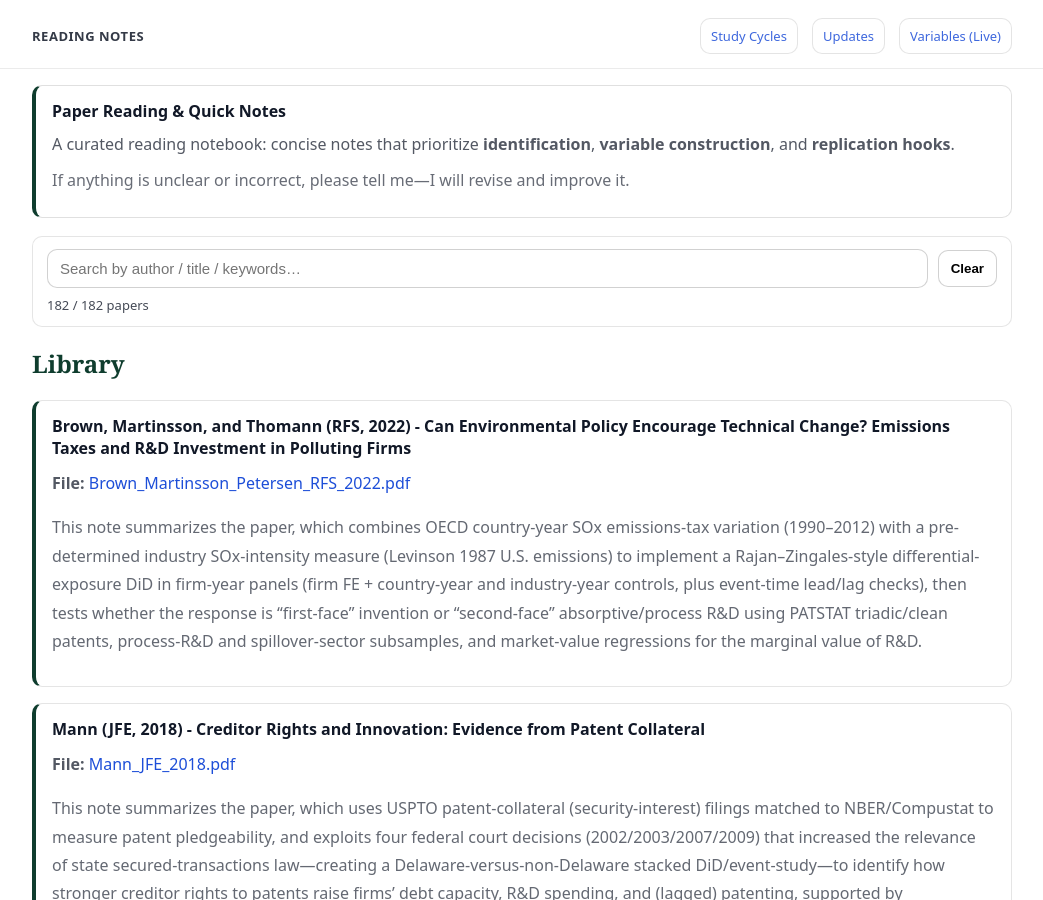
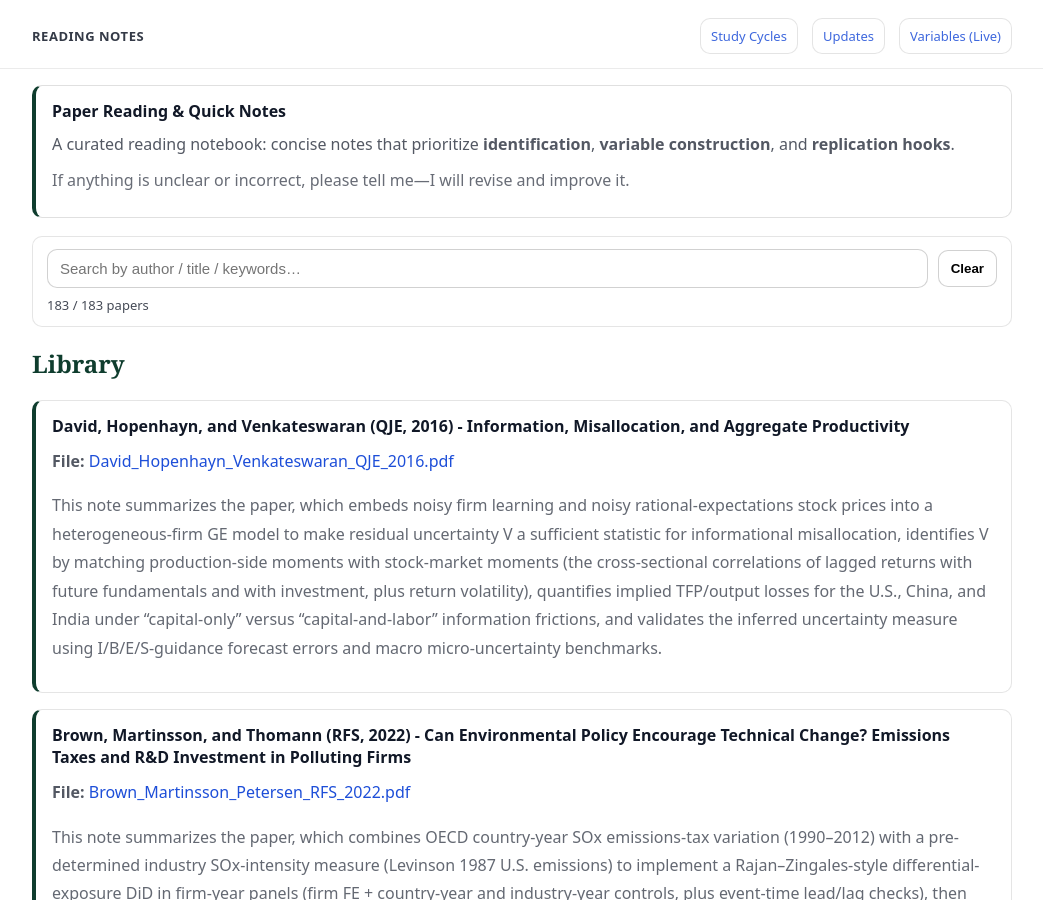
Before and after one commit to yaxinzn/study-archive, a Jekyll site: the page built from reading/index.md, in a window 1280 px wide and 900 px high. Shown: the whole window, without its empty margins (118-1161 px from the left). Built offline with Jekyll 4.4.1, drawn with Linux system fonts in a browser that asks for light colours.

Commit message:
Reading: add/update David_Hopenhayn_Venkateswaran_QJE_2016.pdf

```diff
--- a/_data/reading.yml
+++ b/_data/reading.yml
@@ -1,3 +1,7 @@
+- title: "David, Hopenhayn, and Venkateswaran (QJE, 2016) - Information, Misallocation, and Aggregate Productivity"
+  file: "David_Hopenhayn_Venkateswaran_QJE_2016.pdf"
+  desc: "This note summarizes the paper, which embeds noisy firm learning and noisy rational-expectations stock prices into a heterogeneous-firm GE model to make residual uncertainty V a sufficient statistic for informational misallocation, identifies V by matching production-side moments with stock-market moments (the cross-sectional correlations of lagged returns with future fundamentals and with investment, plus return volatility), quantifies implied TFP/output losses for the U.S., China, and India under “capital-only” versus “capital-and-labor” information frictions, and validates the inferred uncertainty measure using I/B/E/S-guidance forecast errors and macro micro-uncertainty benchmarks."
+
 - title: "Brown, Martinsson, and Thomann (RFS, 2022) - Can Environmental Policy Encourage Technical Change? Emissions Taxes and R&D Investment in Polluting Firms"
   file: "Brown_Martinsson_Petersen_RFS_2022.pdf"
   desc: "This note summarizes the paper, which combines OECD country-year SOx emissions-tax variation (1990–2012) with a pre-determined industry SOx-intensity measure (Levinson 1987 U.S. emissions) to implement a Rajan–Zingales-style differential-exposure DiD in firm-year panels (firm FE + country-year and industry-year controls, plus event-time lead/lag checks), then tests whether the response is “first-face” invention or “second-face” absorptive/process R&D using PATSTAT triadic/clean patents, process-R&D and spillover-sector subsamples, and market-value regressions for the marginal value of R&D."
```
Also changed, not shown: 1 other file.
